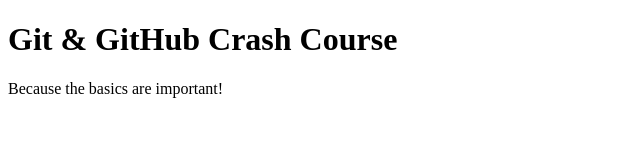
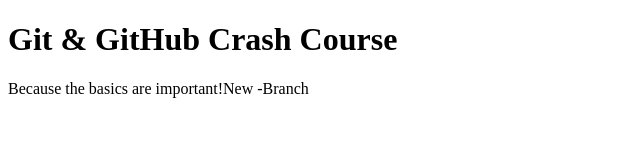
Before and after one commit to SNawazmac/githubcrashcourse, a plain HTML site: page index.html in a window 1280 px wide. Shown: the full height of the page, 0-640 px from the left. Drawn offline with Linux system fonts and the light colour scheme.

Commit message:
brach commit 1

```diff
--- a/index.html
+++ b/index.html
@@ -8,6 +8,6 @@
   </head>
   <body>
     <h1>Git & GitHub Crash Course</h1>
-    <p>Because the basics are important!</p>
+    <p>Because the basics are important!New -Branch</p>
   </body>
 </html>
```
